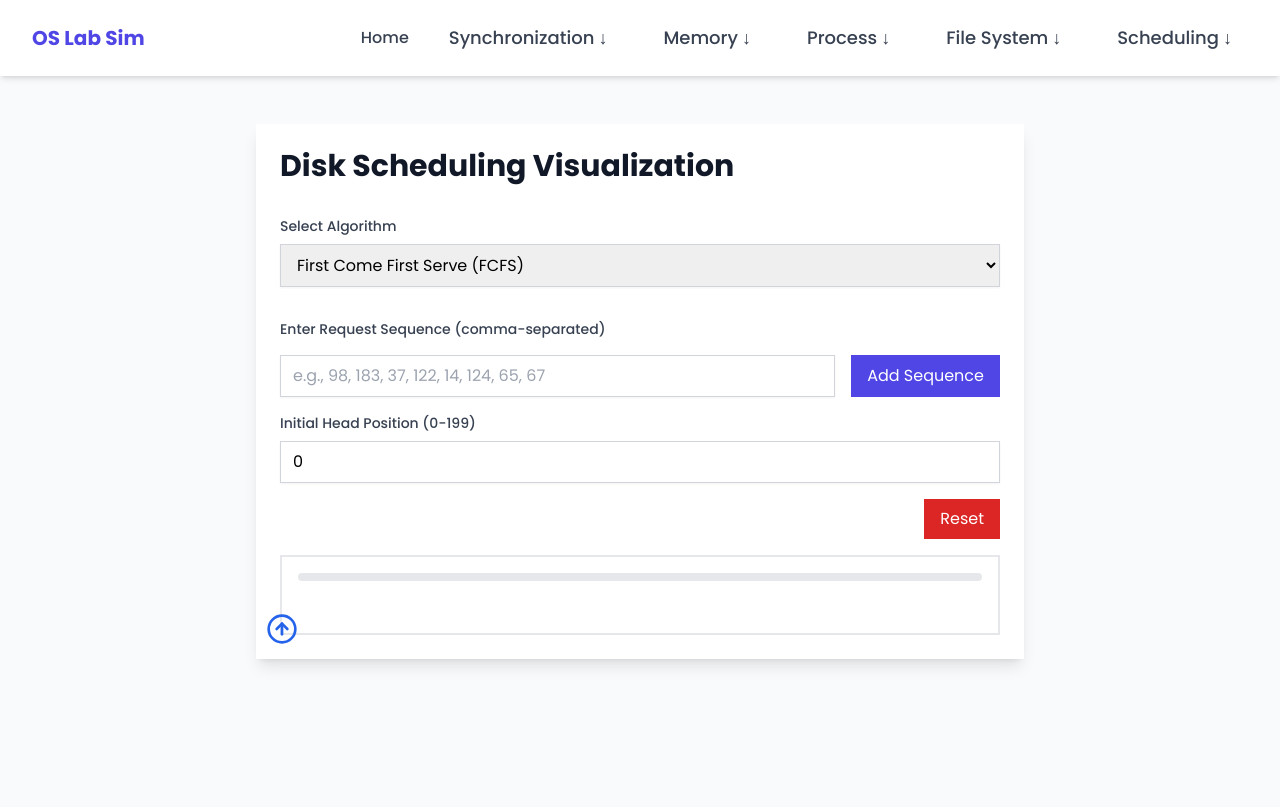
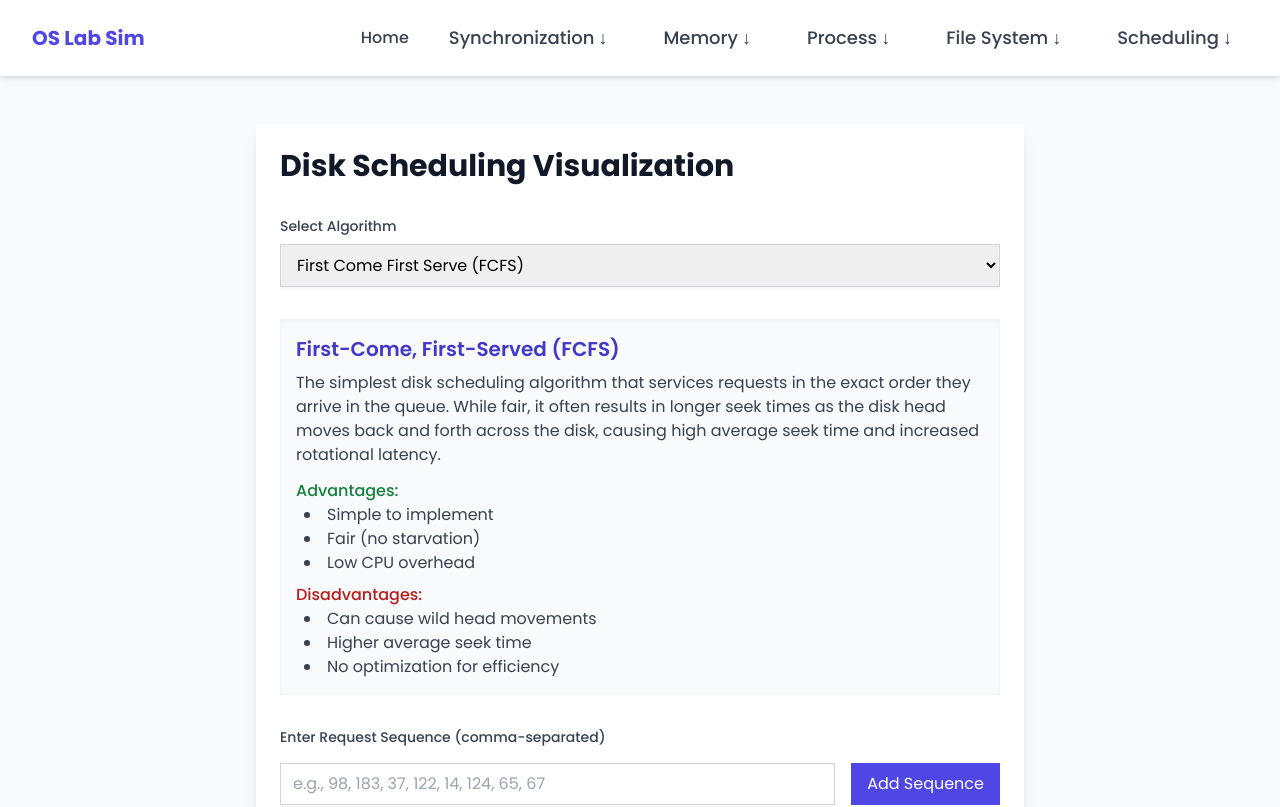
Before and after one commit to NikhilKottoli/OS-Lab-MiniProject, a React (Vite) app: page /disk in a window 1280 px wide. Shown: the top 807 px of the page. Built offline with nearby package versions, Linux system fonts and the light colour scheme; what ansi-to-html would draw is missing.

Commit message:
add algorithm descriptions for disk scheduling methods in Disk.jsx

```diff
--- a/src/pages/Disk.jsx
+++ b/src/pages/Disk.jsx
@@ -6,6 +6,73 @@ import AlgorithmSelector from './components/AlgorithmSelector';
 import RequestInput from './components/RequestInput';
 import Statistics from './components/Statistics';
 import RequestGraph from './components/RequestGraph';
+
+// Algorithm descriptions component
+const AlgorithmInfo = ({ algorithm }) => {
+  const descriptions = {
+    fcfs: {
+      title: "First-Come, First-Served (FCFS)",
+      description: "The simplest disk scheduling algorithm that services requests in the exact order they arrive in the queue. While fair, it often results in longer seek times as the disk head moves back and forth across the disk, causing high average seek time and increased rotational latency.",
+      pros: ["Simple to implement", "Fair (no starvation)", "Low CPU overhead"],
+      cons: ["Can cause wild head movements", "Higher average seek time", "No optimization for efficiency"]
+    },
+    sstf: {
+      title: "Shortest Seek Time First (SSTF)",
+      description: "A greedy algorithm that selects the request closest to the current head position. This minimizes seek time for the current request but may cause starvation of some requests and is not optimal in the long run.",
+      pros: ["Better average seek time than FCFS", "Favorable for systems with many requests close together"],
+      cons: ["Possible starvation of distant requests", "Not optimal for overall performance", "Higher CPU overhead than FCFS"]
+    },
+    scan: {
+      title: "SCAN (Elevator Algorithm)",
+      description: "The disk arm moves in one direction (left to right or right to left) servicing requests until it reaches the end, then reverses direction. This prevents starvation and provides more uniform wait times than SSTF.",
+      pros: ["Lower average wait time than FCFS", "No starvation", "Good for high disk loads"],
+      cons: ["Favors tracks at the edges", "Recently visited areas wait the longest", "Some overhead when changing direction"]
+    },
+    cscan: {
+      title: "Circular SCAN (C-SCAN)",
+      description: "A variant of SCAN that moves from one end to the other servicing requests, but when reaching the end, it immediately returns to the beginning without servicing requests on the return trip. This provides more uniform wait times.",
+      pros: ["More uniform wait times than SCAN", "Better for systems with uniformly distributed requests"],
+      cons: ["More head movement than SCAN", "Slightly higher implementation complexity", "May perform worse when requests are clustered"]
+    },
+    look: {
+      title: "LOOK Algorithm",
+      description: "A variation of SCAN that moves in one direction servicing all requests until no more requests exist in that direction, then reverses to service requests in the opposite direction. Unlike SCAN, it doesn't go all the way to the disk boundaries.",
+      pros: ["More efficient than SCAN", "Reduces unnecessary movement to disk edges", "Good balance of simplicity and performance"],
+      cons: ["Slightly more complex than SCAN", "Possible favoritism to middle tracks", "May perform worse under certain request patterns"]
+    },
+    clook: {
+      title: "C-LOOK Algorithm",
+      description: "A variation of C-SCAN that only goes as far as the last request in each direction, then immediately returns to service requests at the other end. This eliminates unnecessary head movements to the disk boundaries.",
+      pros: ["More efficient than C-SCAN", "Good average seek time", "Uniform wait times without wasted movements"],
+      cons: ["More complex implementation", "May perform worse under certain workloads", "Higher CPU overhead"]
+    }
+  };
+
+  const info = descriptions[algorithm];
+
+  return (
+    <div className="bg-gray-50 p-4 rounded-lg shadow-inner mt-4">
+      <h3 className="text-xl font-semibold text-indigo-700">{info.title}</h3>
+      <p className="mt-2 text-gray-700">{info.description}</p>
+      <div className="mt-3">
+        <h4 className="font-medium text-green-700">Advantages:</h4>
+        <ul className="list-disc list-inside pl-2 text-gray-700">
+          {info.pros.map((pro, index) => (
+            <li key={`pro-${index}`}>{pro}</li>
+          ))}
+        </ul>
+      </div>
+      <div className="mt-2">
+        <h4 className="font-medium text-red-700">Disadvantages:</h4>
+        <ul className="list-disc list-inside pl-2 text-gray-700">
+          {info.cons.map((con, index) => (
+            <li key={`con-${index}`}>{con}</li>
+          ))}
+        </ul>
+      </div>
+    </div>
+  );
+};
 
 const MAX_POSITION = 199;
 
@@ -82,6 +149,8 @@ function DiskMain() {
               algorithm={algorithm}
               onAlgorithmChange={setAlgorithm}
             />
+
+            <AlgorithmInfo algorithm={algorithm} />
 
             <div className="space-y-4">
               <RequestInput
```
Also changed, not shown: 1 other file (tests, documents, lock files or other folders).
